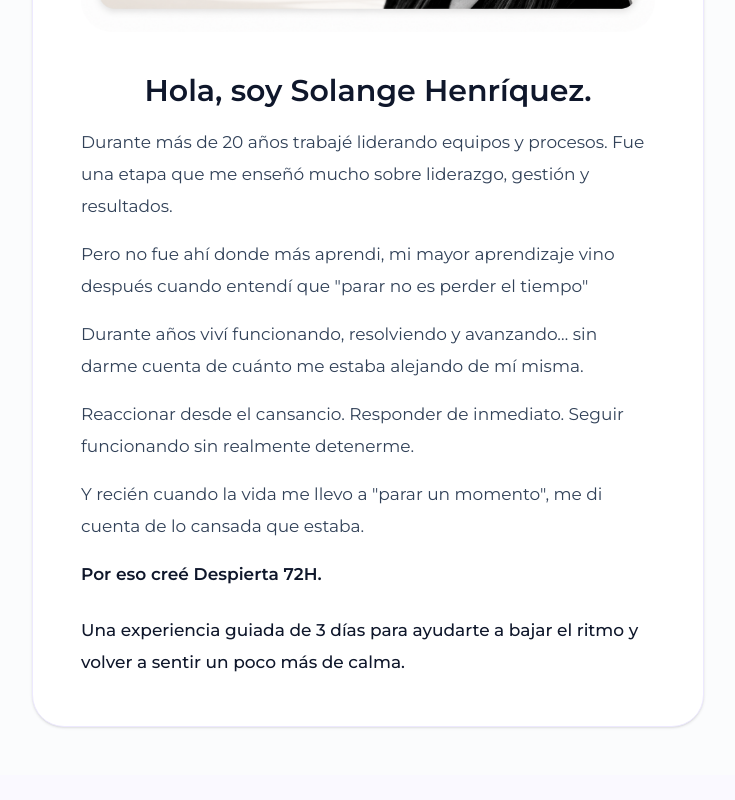
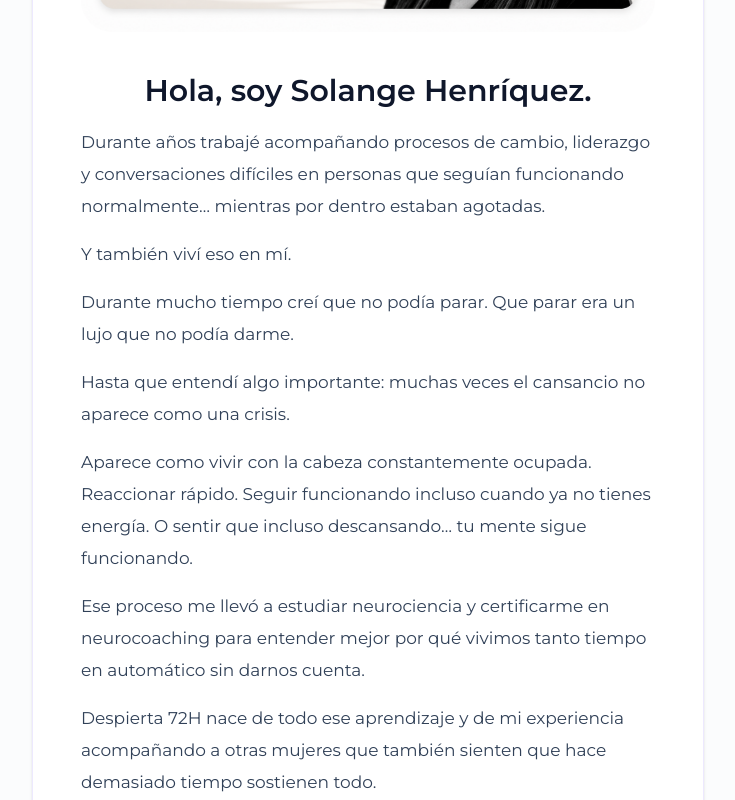
Before and after one commit to cursossolange/despierta-72h, a React (Vite) app: page / in a window 1280 px wide. Shown: the part 2140-2940 px from the top of the page, without its empty margins (272-1007 px from the left). Built offline with nearby package versions, Linux system fonts and the light colour scheme; no server answers.

Commit message:
Update LandingPage.tsx

```diff
--- a/src/components/LandingPage.tsx
+++ b/src/components/LandingPage.tsx
@@ -261,38 +261,45 @@ Un espacio breve para bajar el ritmo y sentirte un poco más en calma.
 
   <div className="text-sm md:text-[17px] text-slate-700 leading-8 font-normal space-y-4 max-w-2xl mx-auto text-left">
 
- <p>
-  Durante más de 20 años trabajé liderando equipos y procesos.
-  Fue una etapa que me enseñó mucho sobre liderazgo, gestión y resultados.
+<p>
+  Durante años trabajé acompañando procesos de cambio, liderazgo y conversaciones difíciles en personas que seguían funcionando normalmente… mientras por dentro estaban agotadas.
 </p>
 
 <p>
-  Pero no fue ahí donde más aprendi, mi mayor aprendizaje vino después cuando entendí que "parar no es perder el tiempo"
+  Y también viví eso en mí.
 </p>
 
 <p>
-  Durante años viví funcionando, resolviendo y avanzando…
-  sin darme cuenta de cuánto me estaba alejando de mí misma.
+  Durante mucho tiempo creí que no podía parar.
+  Que parar era un lujo que no podía darme.
 </p>
 
 <p>
-  Reaccionar desde el cansancio.
-  Responder de inmediato.
-  Seguir funcionando sin realmente detenerme.
+  Hasta que entendí algo importante:
+  muchas veces el cansancio no aparece como una crisis.
 </p>
 
 <p>
-  Y recién cuando la vida me llevo a "parar un momento",
- me di cuenta de lo cansada que estaba.
+  Aparece como vivir con la cabeza constantemente ocupada.
+  Reaccionar rápido.
+  Seguir funcionando incluso cuando ya no tienes energía.
+  O sentir que incluso descansando… tu mente sigue funcionando.
+</p>
+
+<p>
+  Ese proceso me llevó a estudiar neurociencia y certificarme en neurocoaching para entender mejor por qué vivimos tanto tiempo en automático sin darnos cuenta.
+</p>
+
+<p>
+  Despierta 72H nace de todo ese aprendizaje y de mi experiencia acompañando a otras mujeres que también sienten que hace demasiado tiempo sostienen todo.
 </p>
 
 <p className="font-semibold text-slate-900">
-  Por eso creé Despierta 72H.
+  No es otra experiencia para exigirte más.
 </p>
 
 <p className="mt-6 font-medium text-slate-900">
-Una experiencia guiada de 3 días para ayudarte a bajar el ritmo
-y volver a sentir un poco más de calma.
+  Es una pausa breve y guiada para ayudarte a bajar el ritmo, bajar el ruido mental y sentir un poco más de calma en medio de la rutina.
 </p>
 </div>
 </div>
```
